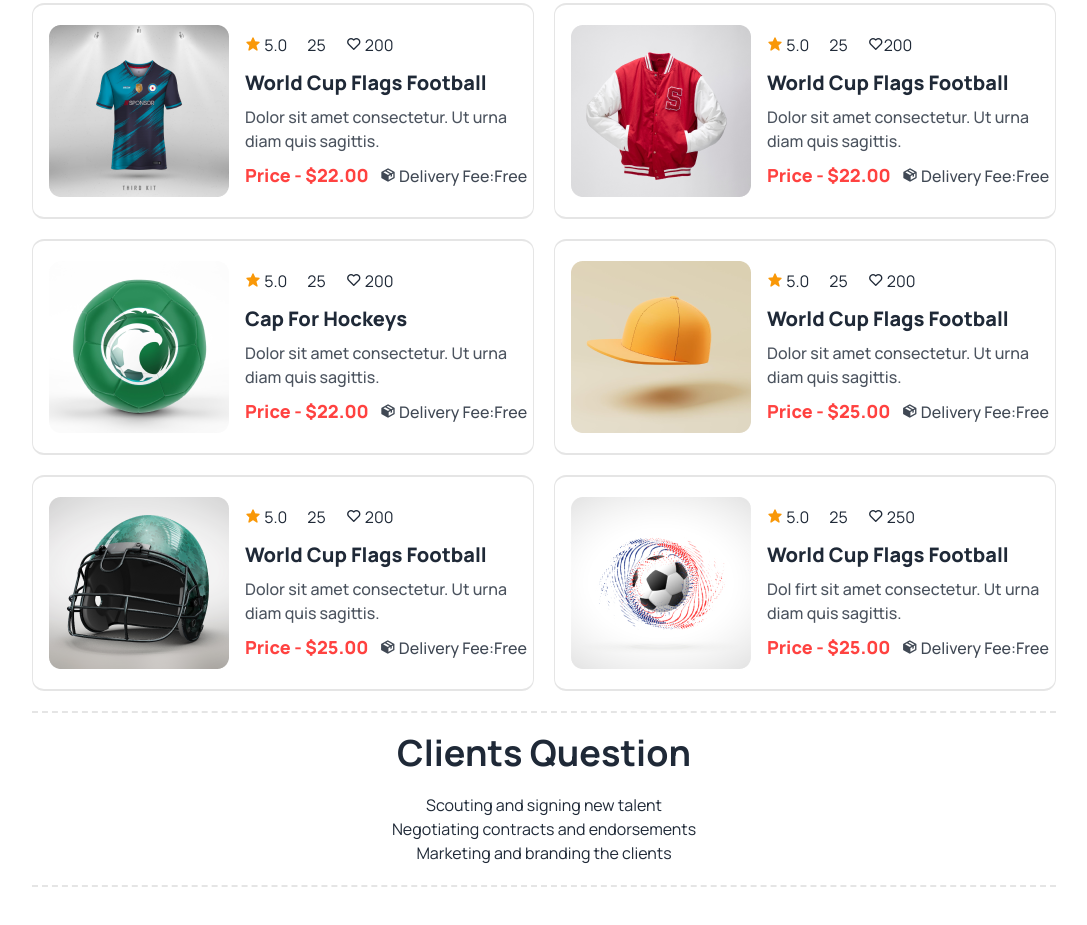
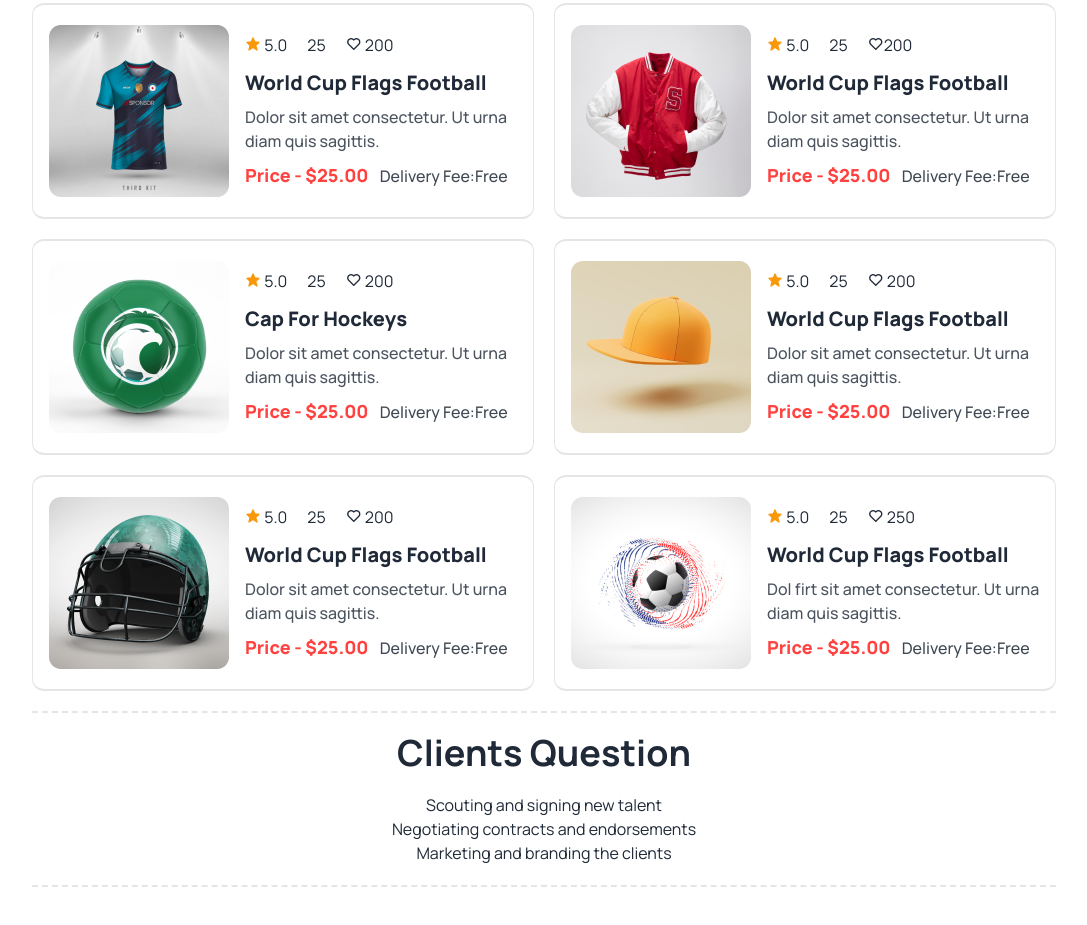
Before and after one commit to TM-Tareq/Assignment-3, a plain HTML site: page index.html in a window 1280 px wide. Shown: the part 3121-4046 px from the top of the page, without its empty margins (96-1183 px from the left). Drawn offline with nearby package versions, Linux system fonts and the light colour scheme.

Commit message:
some change

```diff
--- a/index.html
+++ b/index.html
@@ -197,7 +197,7 @@
         <p class=" flex gap-5 pb-3 text-[rgba(19, 19, 24, 0.50)]"><span><i class='bx bxs-star  text-[#f99808]'></i> 5.0</span> <span><!--<i class='bx bx-low-vision bx-flip-horizontal' ></i> --> 25</span> <span><i class='bx bx-heart '></i> 200</span></p>
         <h3 class="font-extrabold text-xl">World Cup Flags Football</h3>
         <p class="font-medium text-[16px] opacity-80 py-2">Dolor sit amet consectetur. Ut urna <br> diam quis sagittis.</p>
-        <p><span class="font-extrabold pr-2 text-lg text-[#FF4240]">Price - $22.00</span> <span class="font-medium text-[16px] opacity-85"><i class='bx bxs-package'></i> Delivery Fee:Free</span></p>
+        <p><span class="font-extrabold pr-2 text-lg text-[#FF4240]">Price - $25.00</span> <span class="font-medium text-[16px] opacity-85">Delivery Fee:Free</span></p>
         </div>
     </div>
 
@@ -211,7 +211,7 @@
             <p class=" flex gap-5 pb-3 text-[rgba(19, 19, 24, 0.50)]"><span><i class='bx bxs-star  text-[#f99808]'></i> 5.0</span> <span> <!--<i class='bx bx-low-vision bx-flip-horizontal' ></i> -->25</span> <span><i class='bx bx-heart '></i>200</span></p>
         <h3 class="font-extrabold text-xl">World Cup Flags Football</h3>
         <p class="font-medium text-[16px] opacity-80 py-2">Dolor sit amet consectetur. Ut urna <br> diam quis sagittis.</p>
-        <p><span class="font-extrabold pr-2 text-lg text-[#FF4240]">Price - $22.00</span> <span class="font-medium text-[16px] opacity-85"><i class='bx bxs-package'></i> Delivery Fee:Free</span></p>
+        <p><span class="font-extrabold pr-2 text-lg text-[#FF4240]">Price - $25.00</span> <span class="font-medium text-[16px] opacity-85"> Delivery Fee:Free</span></p>
         </div>
     </div>
     <!-- images-03 -->
@@ -223,7 +223,7 @@
             <p class=" flex gap-5 pb-3 text-[rgba(19, 19, 24, 0.50)]"><span><i class='bx bxs-star  text-[#f99808]'></i> 5.0</span> <span><!--<i class='bx bx-low-vision bx-flip-horizontal' ></i> --> 25</span> <span><i class='bx bx-heart '></i> 200</span></p>
         <h3 class="font-extrabold text-xl">Cap For Hockeys</h3>
         <p class="font-medium text-[16px] opacity-80 py-2">Dolor sit amet consectetur. Ut urna <br> diam quis sagittis.</p>
-        <p><span class="font-extrabold pr-2 text-lg text-[#FF4240]">Price - $22.00</span> <span class="font-medium text-[16px] opacity-85"><i class='bx bxs-package'></i> Delivery Fee:Free</span></p>
+        <p><span class="font-extrabold pr-2 text-lg text-[#FF4240]">Price - $25.00</span> <span class="font-medium text-[16px] opacity-85"> Delivery Fee:Free</span></p>
         </div>
     </div>
 <!-- images-04 -->
@@ -235,7 +235,7 @@
         <p class=" flex gap-5 pb-3 text-[rgba(19, 19, 24, 0.50)]"><span><i class='bx bxs-star  text-[#f99808]'></i> 5.0</span> <span><!--<i class='bx bx-low-vision bx-flip-horizontal' ></i> --> 25</span> <span><i class='bx bx-heart '></i> 200</span></p>
     <h3 class="font-extrabold text-xl">World Cup Flags Football</h3>
     <p class="font-medium text-[16px] opacity-80 py-2">Dolor sit amet consectetur. Ut urna <br> diam quis sagittis.</p>
-    <p><span class="font-extrabold pr-2 text-lg text-[#FF4240]">Price - $25.00</span> <span class="font-medium text-[16px] opacity-85"><i class='bx bxs-package'></i> Delivery Fee:Free</span></p>
+    <p><span class="font-extrabold pr-2 text-lg text-[#FF4240]">Price - $25.00</span> <span class="font-medium text-[16px] opacity-85">Delivery Fee:Free</span></p>
     </div>
 </div>
     <!-- images-05 -->
@@ -247,7 +247,7 @@
             <p class=" flex gap-5 pb-3 text-[rgba(19, 19, 24, 0.50)]"><span><i class='bx bxs-star  text-[#f99808]'></i> 5.0</span> <span><!--<i class='bx bx-low-vision bx-flip-horizontal' ></i> --> 25</span> <span><i class='bx bx-heart '></i> 200</span></p>
         <h3 class="font-extrabold text-xl">World Cup Flags Football</h3>
         <p class="font-medium text-[16px] opacity-80 py-2">Dolor sit amet consectetur. Ut urna <br> diam quis sagittis.</p>
-        <p><span class="font-extrabold pr-2 text-lg text-[#FF4240]">Price - $25.00</span> <span class="font-medium text-[16px] opacity-85"><i class='bx bxs-package'></i> Delivery Fee:Free</span></p>
+        <p><span class="font-extrabold pr-2 text-lg text-[#FF4240]">Price - $25.00</span> <span class="font-medium text-[16px] opacity-85">Delivery Fee:Free</span></p>
         </div>
     </div>
     <!-- images-06 -->
@@ -259,7 +259,7 @@
             <p class=" flex gap-5 pb-3 text-[rgba(19, 19, 24, 0.50)]"><span><i class='bx bxs-star  text-[#f99808]'></i> 5.0</span> <span><!--<i class='bx bx-low-vision bx-flip-horizontal' ></i> --> 25</span> <span><i class='bx bx-heart '></i> 250</span></p>
         <h3 class="font-extrabold text-xl">World Cup Flags Football</h3>
         <p class="font-medium text-[16px] opacity-80 py-2">Dol firt sit amet consectetur. Ut urna <br> diam quis sagittis.</p>
-        <p><span class="font-extrabold pr-2 text-lg text-[#FF4240]">Price - $25.00</span> <span class="font-medium text-[16px] opacity-85"><i class='bx bxs-package'></i> Delivery Fee:Free</span></p>
+        <p><span class="font-extrabold pr-2 text-lg text-[#FF4240]">Price - $25.00</span> <span class="font-medium text-[16px] opacity-85">Delivery Fee:Free</span></p>
         </div>
     </div>
 </div>
```
